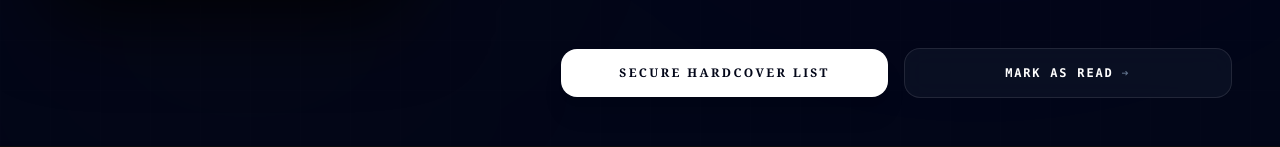
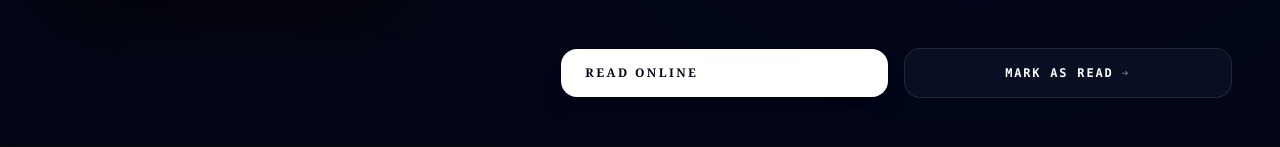
Before and after one commit to mondalnayan007/boi-poka, a React (Vite) app: page /bookdetails/1 in a window 1280 px wide. Shown: the part 710-857 px from the top of the page. Built offline with nearby package versions, Linux system fonts and the light colour scheme.

Commit message:
online reading feature added

```diff
--- a/public/booksData.json
+++ b/public/booksData.json
@@ -10,7 +10,8 @@
     "category": "Classic",
     "tags": ["Fiction", "Romance"],
     "publisher": "Scribner",
-    "yearOfPublishing": 1925
+    "yearOfPublishing": 1925,
+    "online": "https://www.gutenberg.org/cache/epub/64317/pg64317-images.html"
   },
   {
     "bookId": 2,
@@ -23,7 +24,8 @@
     "category": "Fiction",
     "tags": ["Drama", "Social Justice"],
     "publisher": "J.B. Lippincott & Co.",
-    "yearOfPublishing": 1960
+    "yearOfPublishing": 1960,
+    "online": "https://www.raio.org/TKMFullText.pdf"
   },
   {
     "bookId": 3,
@@ -36,7 +38,8 @@
     "category": "Fiction",
     "tags": ["Dystopian", "Political"],
     "publisher": "Secker & Warburg",
-    "yearOfPublishing": 1949
+    "yearOfPublishing": 1949,
+    "online": "https://www.philosophia.cl/biblioteca/orwell/1984.pdf"
   },
   {
     "bookId": 4,
@@ -49,7 +52,8 @@
     "category": "Fiction",
     "tags": ["Young Adult", "Identity"],
     "publisher": "Little, Brown and Company",
-    "yearOfPublishing": 1951
+    "yearOfPublishing": 1951,
+    "online": "https://giove.isti.cnr.it/demo/eread/Libri/sad/Rye.pdf"
   },
   {
     "bookId": 5,
@@ -62,7 +66,8 @@
     "category": "Classic",
     "tags": ["Romance", "Satire"],
     "publisher": "T. Egerton, Whitehall",
-    "yearOfPublishing": 1813
+    "yearOfPublishing": 1813,
+    "online": "https://giove.isti.cnr.it/demo/eread/Libri/joy/Pride.pdf"
   },
   {
     "bookId": 6,
@@ -75,7 +80,8 @@
     "category": "Fantasy",
     "tags": ["Adventure", "Epic"],
     "publisher": "Allen & Unwin",
-    "yearOfPublishing": 1937
+    "yearOfPublishing": 1937,
+    "online": "https://rsd2-alert-durden-reading-room.weebly.com/uploads/6/7/1/6/6716949/the_hobbit_tolkien.pdf"
   },
   {
     "bookId": 7,
@@ -88,7 +94,8 @@
     "category": "Fantasy",
     "tags": ["Magic", "Young Adult"],
     "publisher": "Bloomsbury",
-    "yearOfPublishing": 1997
+    "yearOfPublishing": 1997,
+    "online": "https://kvongcmehsanalibrary.wordpress.com/wp-content/uploads/2021/07/harrypotter.pdf"
   },
   {
     "bookId": 8,
@@ -101,7 +108,8 @@
     "category": "Fiction",
     "tags": ["Philosophical", "Adventure"],
     "publisher": "HarperCollins",
-    "yearOfPublishing": 1988
+    "yearOfPublishing": 1988,
+    "online": "https://www.shivbabas.org/_files/ugd/8cc233_518f9b567d80476590607c7210db359e.pdf?index=true"
   },
   {
     "bookId": 9,
@@ -114,6 +122,7 @@
     "category": "Mystery",
     "tags": ["Suspense", "Psychological"],
     "publisher": "Riverhead Books",
-    "yearOfPublishing": 2015
+    "yearOfPublishing": 2015,
+    "online": "https://everything830.wordpress.com/wp-content/uploads/2016/08/the_girl_on_the_train_-_paula_hawkins.pdf"
   }
 ]
--- a/src/pages/BookDetails/BookDetails.jsx
+++ b/src/pages/BookDetails/BookDetails.jsx
@@ -1,5 +1,5 @@
 import React, { useState, useEffect } from 'react';
-import { useLoaderData, useParams, useNavigate } from 'react-router';
+import { useLoaderData, useParams, useNavigate, Link } from 'react-router';
 import { addBooksToLocal } from '../../Utils/Utils';
 
 const BookDetails = () => {
@@ -71,7 +71,8 @@ const BookDetails = () => {
     review,
     tags,
     totalPages,
-    yearOfPublishing
+    yearOfPublishing,
+    online
   } = singleBook;
 
   return (
@@ -190,9 +191,9 @@ const BookDetails = () => {
           <div className="pt-4 flex flex-col sm:flex-row gap-4 items-center">
 
             {/* Primary Action */}
-            <button className="w-full sm:flex-1 bg-white hover:bg-amber-400 text-slate-950 font-serif font-black text-xs uppercase tracking-[0.2em] py-4 px-6 rounded-2xl shadow-xl transition-all duration-300 transform active:scale-95">
-              Secure Hardcover List
-            </button>
+            <Link to={`${online}`} target="_blank"  className="w-full sm:flex-1 cursor-pointer bg-white hover:bg-amber-400 text-slate-950 font-serif font-black text-xs uppercase tracking-[0.2em] py-4 px-6 rounded-2xl shadow-xl transition-all duration-300 transform active:scale-95">
+              Read Online
+            </Link>
 
             {/* Secondary Action */}
             <button onClick={()=>handleMarkAsRead(id)}  className="w-full sm:flex-1 cursor-pointer bg-slate-900/60 hover:bg-white/5 text-white font-mono font-bold text-xs uppercase tracking-[0.15em] py-4 px-6 rounded-2xl border border-white/10 backdrop-blur-md transition-all duration-300 transform active:scale-95 flex items-center justify-center gap-2">
```
